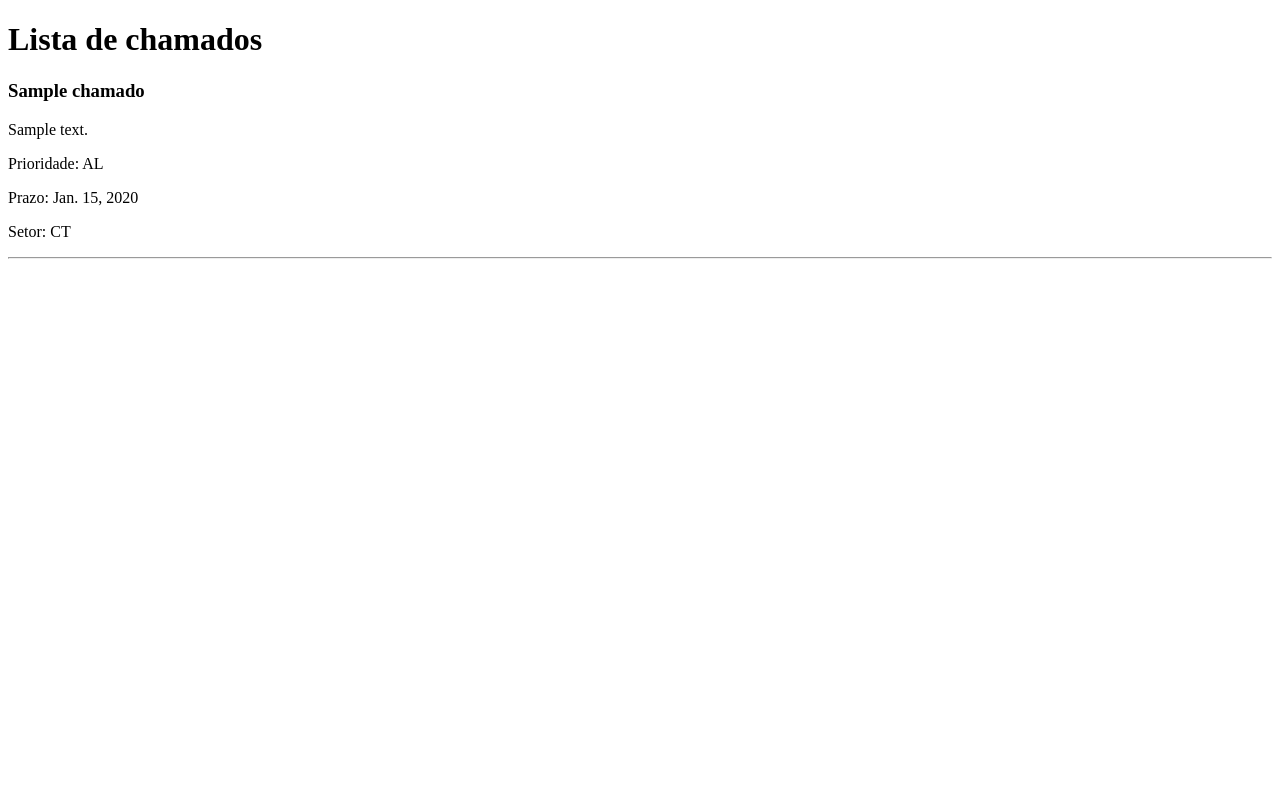
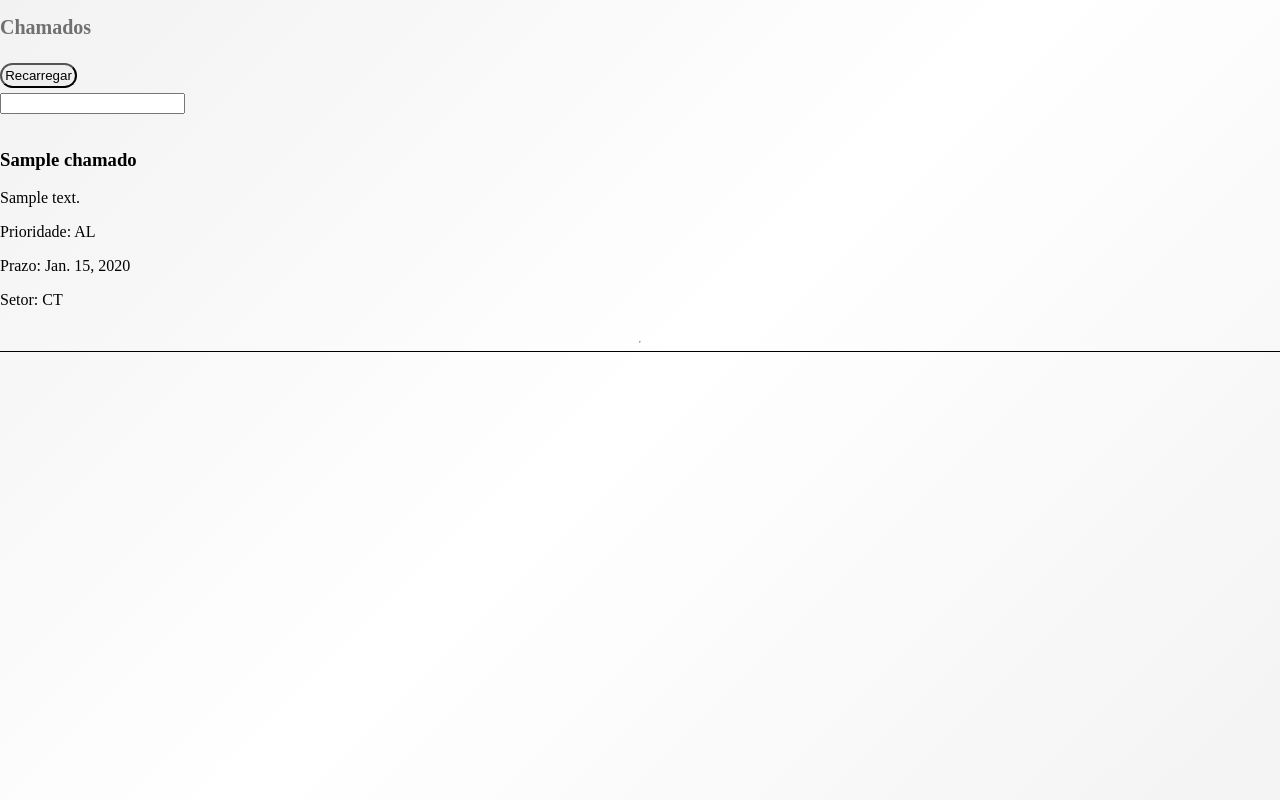
Before and after one commit to thiago-lq/django_aprendizado, a Django app: page /chamados/listar-chamados in a window 1280 px wide. Run offline with Django 5.2, Linux system fonts and the light colour scheme; a user stored in the database is signed in; tables that the repository leaves empty hold one stand-in row (values such as "Sample post").

Commit message:
mudanças

```diff
--- a/chamados/templates/chamados/listar.html
+++ b/chamados/templates/chamados/listar.html
@@ -1,11 +1,30 @@
-<!DOCTYPE html>
-<html>
+{% load static %}
+
+<!doctype html>
+<html lang="pt-br">
   <head>
+    <meta charset="UTF-8" />
+    <meta name="viewport" content="width=device-width, initial-scale=1.0" />
     <title>Chamados</title>
+    <link rel="stylesheet" href="{% static 'chamados/chamados.css' %}" />
   </head>
   <body>
-        <h1>Lista de chamados</h1>
+    <div class="background-page div-overlay">
+      <div class="div-header">
+        <h1 class="title">Chamados</h1>
+        <div class="header-elements">
+            <button class="button">
+                Recarregar
+            </button>
+            <div>
+                <input type="text">
+            </div>
+        </div>
+        <div>
+            <table>
 
+            </table>
+        </div>
         {% for chamado in chamados %}
         <div>
           <h3>{{ chamado.titulo }}</h3>
@@ -14,9 +33,11 @@
           <p>Prazo: {{ chamado.prazo }}</p>
           <p>Setor: {{ chamado.setor }}</p>
         </div>
-            <hr>
+        <hr />
         {% empty %}
         <p>Nenhum chamado encontrado</p>
         {% endfor %}
+      </div>
+    </div>
   </body>
 </html>
--- /dev/null
+++ b/static/chamados/chamados.css
@@ -0,0 +1,40 @@
+.background-page {
+    background: linear-gradient(135deg, #f2f2f2 0%, #ffffff 50%, #f3f3f3 100%);
+    margin: 0;
+    padding: 0;
+}
+
+.div-overlay {
+    inset: 0;
+    position: fixed;
+}
+
+.div-header {
+    display: flex;
+    flex-direction: column;
+    justify-content: between;
+    align-items: start;
+    border-bottom: 1px solid currentColor;
+    gap: 0.5rem;
+}
+
+.title {
+    font-size: 1.25rem;
+    line-height: 1.75rem;
+    font-height: 600;
+    color: #707070;
+}
+
+.header-elements {
+    display: flex;
+    flex-direction: column;
+    gap: 0.3rem;
+    align-items: stretch;
+    width: 100%
+}
+
+.button {
+    align-self: flex-start;
+    padding: 0.2rem;
+    border-radius: 1.25rem;
+}
```
Lines whose indentation alone changed are shown as unchanged.
